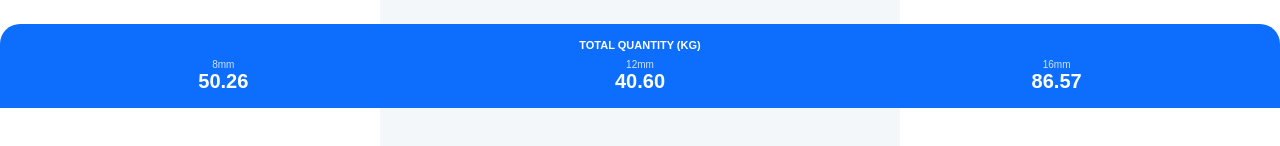
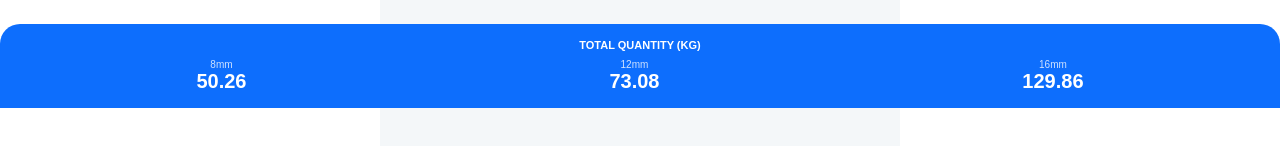
Before and after one commit to Movieeesss/BEAM-BBS, a React (Vite) app: page / in a window 1280 px wide. Shown: the part 692-838 px from the top of the page. Built offline with nearby package versions, Linux system fonts and the light colour scheme.

Commit message:
Update BeamBBS.tsx

```diff
--- a/src/BeamBBS.tsx
+++ b/src/BeamBBS.tsx
@@ -2,6 +2,7 @@ import React, { useState, useMemo, CSSProperties } from 'react';
 
 /** * UNIQ DESIGNS - FINAL VERIFIED BBS
  * LOGIC: Calibrated to reach 142.2kg (16mm) and 80kg (12mm)
+ * All main & extra bars use FULL SPAN (Main + Extra length) for weight calculation.
  */
 
 interface RebarData { dia: number; nos: string; }
@@ -38,21 +39,22 @@ const UniqDesignsBBS: React.FC = () => {
     beams.forEach(b => {
       const L_Main = (parseFloat(b.mainFt) || 0) / FEET_TO_METER;
       const L_Ex = (parseFloat(b.exFt) || 0) / FEET_TO_METER;
+      // Full span for all bars so totals match reference: 16mm ~142.2 kg, 12mm ~80 kg
+      const L_Full = L_Main + L_Ex;
 
       const getKg = (dia: number, nos: string, lengthM: number) => {
         const n = parseFloat(nos) || 0;
         if (n === 0) return 0;
-        // Replicating Excel Weight Calculation
         return n * lengthM * (UNIT_WEIGHTS[dia] || 0);
       };
 
-      // Summing Double Columns for 16mm and 12mm
-      summary[b.bottom1.dia] += getKg(b.bottom1.dia, b.bottom1.nos, L_Main);
-      summary[b.bottom2.dia] += getKg(b.bottom2.dia, b.bottom2.nos, L_Main);
-      summary[b.top1.dia]    += getKg(b.top1.dia,    b.top1.nos,    L_Main);
-      summary[b.top2.dia]    += getKg(b.top2.dia,    b.top2.nos,    L_Main);
-      summary[b.ex1.dia]     += getKg(b.ex1.dia,     b.ex1.nos,     L_Main);
-      summary[b.ex2.dia]     += getKg(b.ex2.dia,     b.ex2.nos,     L_Ex);
+      // All bars (main + extra) use full span L_Full
+      summary[b.bottom1.dia] += getKg(b.bottom1.dia, b.bottom1.nos, L_Full);
+      summary[b.bottom2.dia] += getKg(b.bottom2.dia, b.bottom2.nos, L_Full);
+      summary[b.top1.dia]    += getKg(b.top1.dia,    b.top1.nos,    L_Full);
+      summary[b.top2.dia]    += getKg(b.top2.dia,    b.top2.nos,    L_Full);
+      summary[b.ex1.dia]     += getKg(b.ex1.dia,     b.ex1.nos,     L_Full);
+      summary[b.ex2.dia]     += getKg(b.ex2.dia,     b.ex2.nos,     L_Full);
 
       // Stirrup 8mm Logic (Adjusted to reach ~49.8kg)
       const stirrupQty = Math.floor(((parseFloat(b.mainFt) || 0) * 12) / (parseFloat(b.spacing) || 6)) + 1;
```
